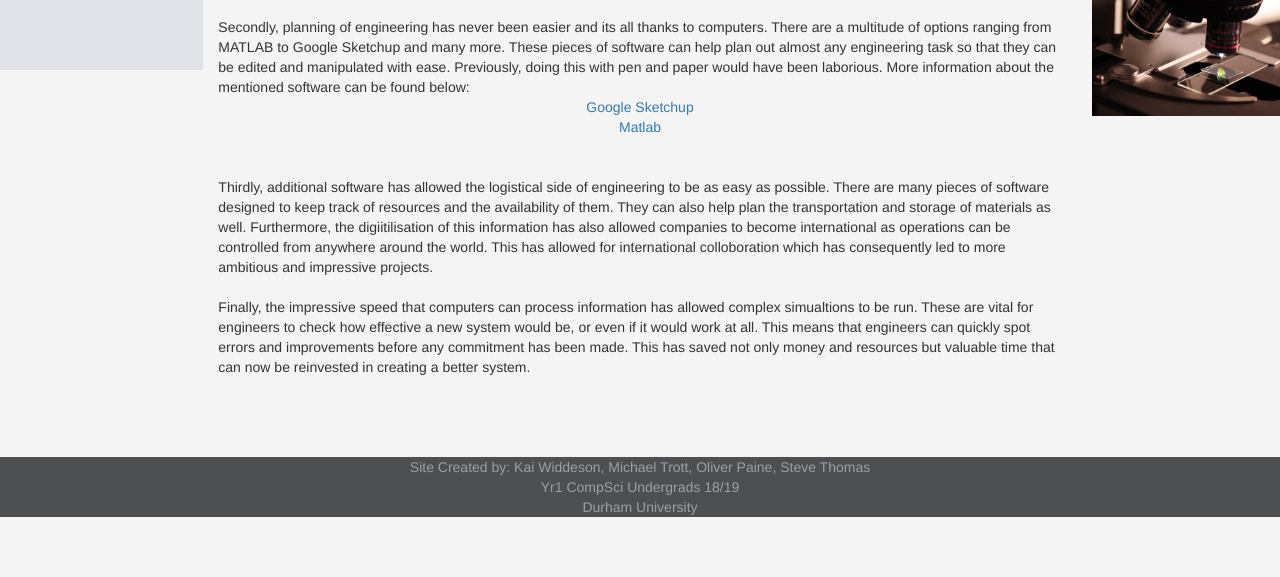
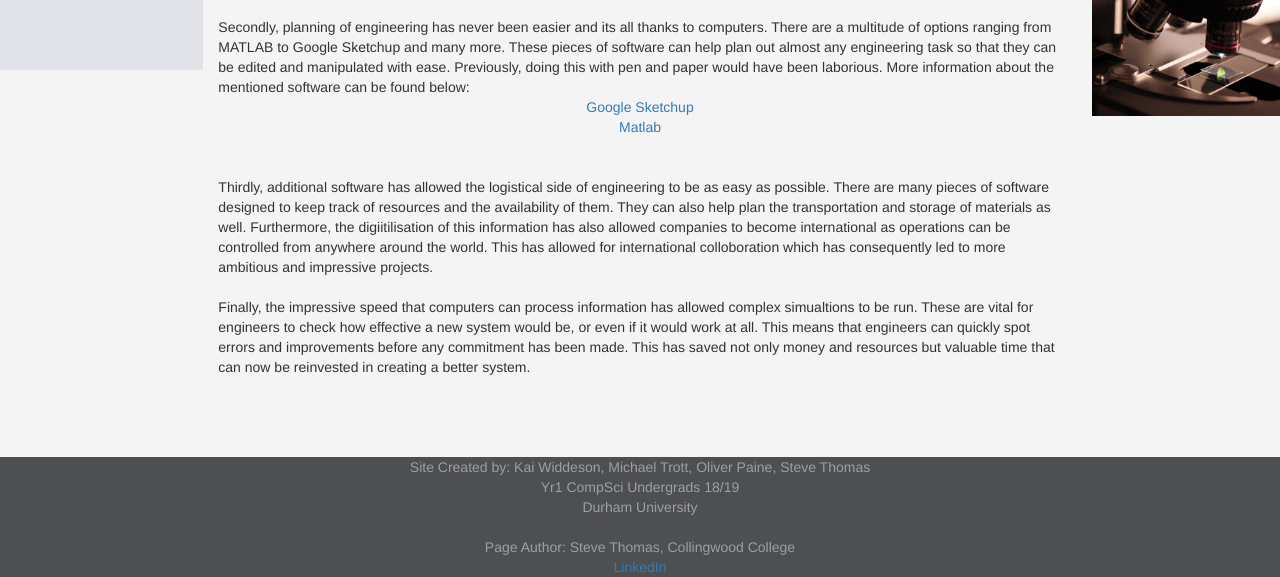
Before and after one commit to stevethomas1854/ProgFormative1, a plain HTML site: page Engineering.html in a window 1280 px wide. Shown: the part 930-1507 px from the top of the page. Before the commit the page ends 1447 px from the top, so only its background shows below. Drawn offline with nearby package versions, Linux system fonts and the light colour scheme.

Commit message:
Added Author info to Engineering.html
Added author(steve) to footer

```diff
--- a/Engineering.html
+++ b/Engineering.html
@@ -67,7 +67,9 @@
 		<center>
 		<p id="footer"> Site Created by: Kai Widdeson, Michael Trott, Oliver Paine, Steve Thomas
 			<br> Yr1 CompSci Undergrads 18/19 <br>
-			Durham University </p>
+			Durham University
+			<br> <br> Page Author: Steve Thomas, Collingwood College <br>
+			<a href="https://www.linkedin.com/in/steve-t-53ba36140/"> LinkedIn </a> </p>
 		</center>
 	</footer>
 </body>
```
